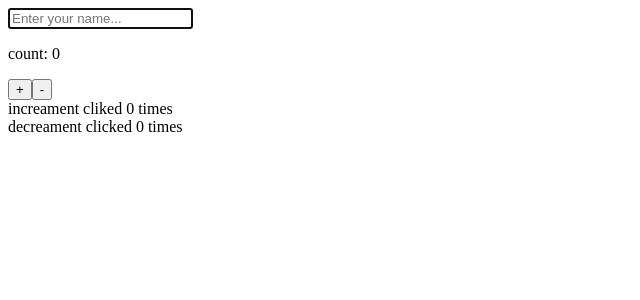
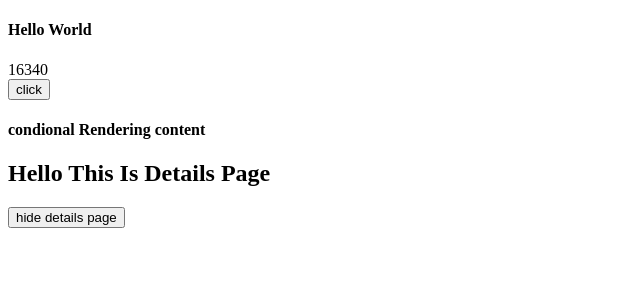
Before and after one commit to MohammadNH1/react-hooks, a React (Vite) app: page / in a window 1280 px wide. Shown: the top 300 px of the page, without its empty margins (0-640 px from the left). Built offline with nearby package versions, Linux system fonts and the light colour scheme.

Commit message:
useMemo hook

```diff
--- a/src/App.tsx
+++ b/src/App.tsx
@@ -1,44 +1,22 @@
-import { useEffect, useRef, useState } from "react"
-// https://www.robinwieruch.de/typescript-react-useref/
-function App() {
-  const inputRef = useRef<HTMLInputElement>(null)
+import { useState } from "react"
+import ConditionalRendering from "./components/ConditionalRedering"
+import ExpensiveComponent from "./components/ExpensiveComponents"
+// https://dev.to/kirubelkinfe/mastering-usememo-in-react-with-typescript-4-different-use-cases-for-usememo-5gal
 
-  useEffect(()=>{
-    if(inputRef.current){
-      inputRef.current.focus()
-    }
+function App(){
+  const [showDetails,setShowDetails] = useState<boolean>(true)
+  const handleToggle = ()=>{
+    setShowDetails(!showDetails)
+  }
+return(
+  <>
+  <h4> Hello World</h4>
+  <ExpensiveComponent data={[10,20,100,200,6000,10,10000]}/>
+  <ConditionalRendering showDetails={showDetails}/>
+  <button onClick={handleToggle}>{showDetails?'hide details page':'show details page'}</button>
+  </>
 
-  },[])
-
-  type counterRefType= {
-    increament:number,
-    decreament:number
-  }
-  const btnRef = useRef<counterRefType>({
-    increament:0,
-    decreament:0
-  })
-
-  const [count,setCount] = useState<number>(0)
-
-  const handleIncreament = ()=>{
-    btnRef.current.increament++;
-    setCount(count+1);
-  }
-  const handleDecreament = () =>{
-    btnRef.current.decreament++;
-    setCount(count-1)
-  }
-  return (
-   <>
-   <input type="text" ref={inputRef} placeholder="Enter your name..."/> <br />
-   <p>count: {count}</p>
-   <button onClick={handleIncreament}>+</button>
-   <button onClick={handleDecreament}>-</button> <br />
-   <div> increament cliked {btnRef.current.increament} times</div>
-   <div> decreament clicked {btnRef.current.decreament} times</div>
-   </>
-  )
+)
 }
 
 export default App
--- /dev/null
+++ b/src/Utils/Details.tsx
@@ -0,0 +1,9 @@
+const Details = ()=>{
+    return(
+        <>
+        <h2>Hello This Is Details Page</h2>
+        </>
+    )
+}
+
+export default Details
--- /dev/null
+++ b/src/components/ConditionalRedering.tsx
@@ -0,0 +1,20 @@
+import { useMemo } from "react";
+import Details from "../Utils/Details";
+
+type propsType = {
+    showDetails:boolean
+}
+const ConditionalRendering = ({showDetails}:propsType)=>{
+    const showDetailsComponents = useMemo(()=>{
+        return showDetails?<Details/>:null
+
+    },[showDetails])
+    return(
+        <>
+        <h4>condional Rendering content</h4>
+        {showDetailsComponents}
+        </>
+    )
+}
+
+export default ConditionalRendering
--- /dev/null
+++ b/src/components/ExpensiveComponents.tsx
@@ -0,0 +1,21 @@
+import { useMemo } from "react"
+type ExPropsType ={
+    data:number[]
+}
+const ExpensiveComponent=({data}:ExPropsType)=>{
+
+  const  sumValue =  useMemo(()=>{
+    console.log('rendering...')
+    return data.reduce((acc,curr)=>acc+curr,0)
+
+    },[data])
+    return(
+        <>
+        <div>{sumValue}</div>
+        <button onClick={()=>console.log('Hello world')}>click</button>
+        </>
+    )
+
+}
+
+export default ExpensiveComponent
```
